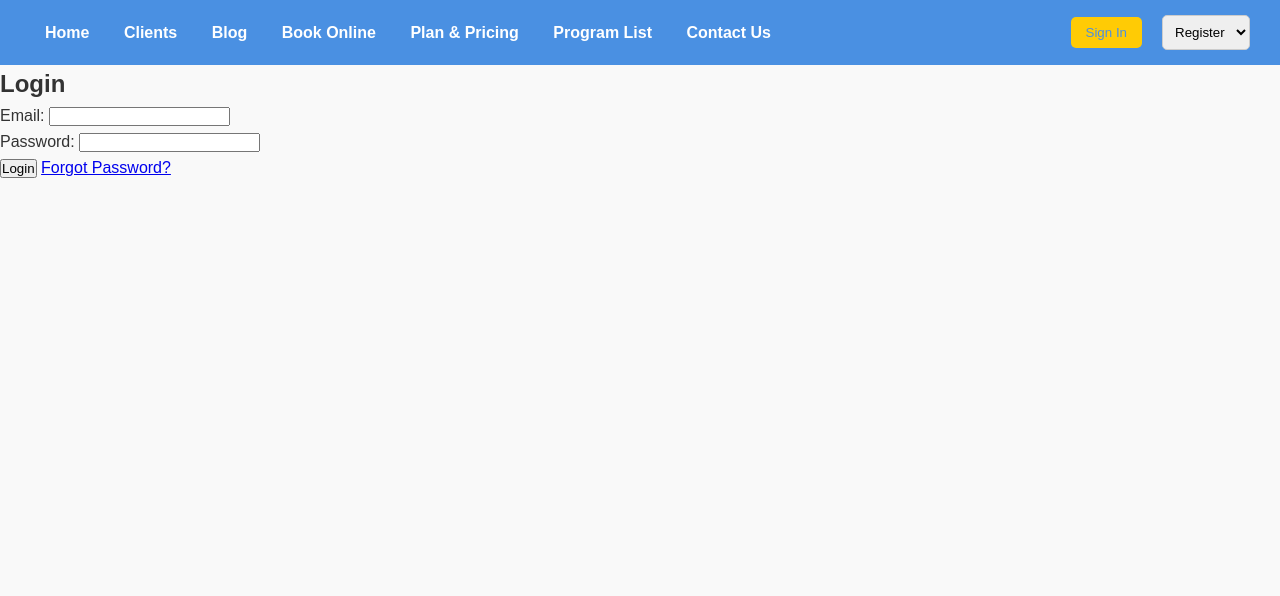
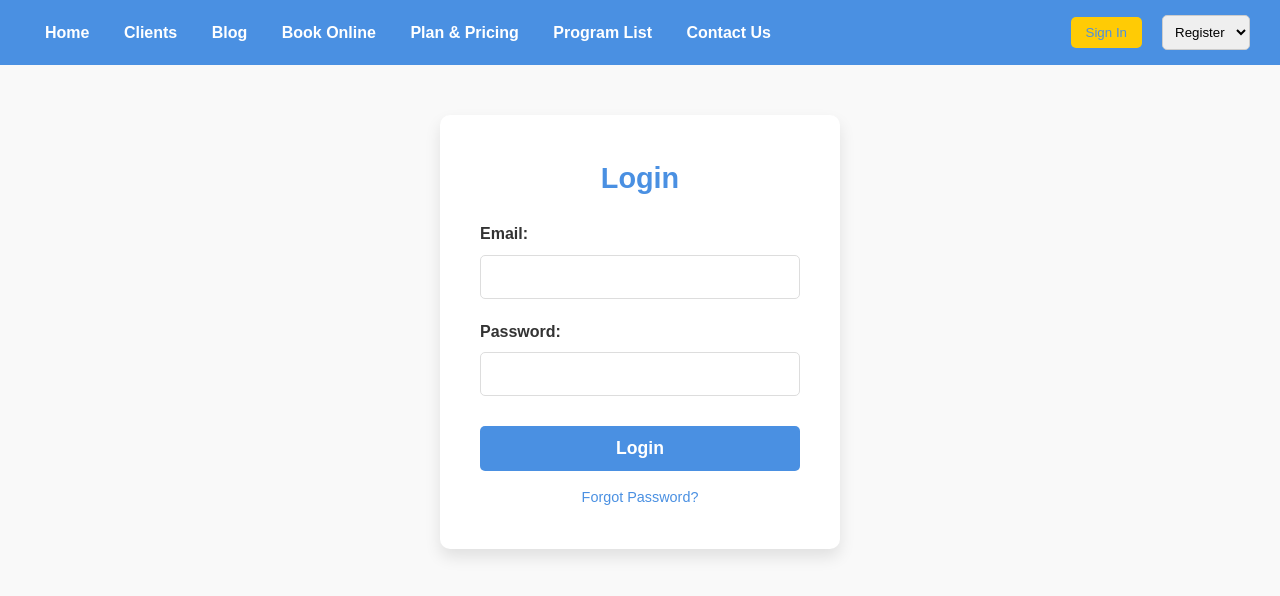
Before and after one commit to Mamasb/SmartDesk, a Flask app: page /login in a window 1280 px wide. Shown: the top 596 px of the page. Run offline with Flask 3, Linux system fonts and the light colour scheme.

Commit message:
general styling

```diff
--- a/static/styles.css
+++ b/static/styles.css
@@ -106,3 +106,186 @@ footer div:first-child {
 footer div:last-child {
   border-left: 1px solid #ccc;
 }
+/* Signup Form Styling */
+#signup {
+  background-color: #ffffff;
+  padding: 40px;
+  margin: 50px auto;
+  width: 100%;
+  max-width: 450px;
+  box-shadow: 0 8px 16px rgba(0, 0, 0, 0.1);
+  border-radius: 10px;
+  text-align: center;
+}
+
+#signup h2 {
+  margin-bottom: 25px;
+  color: #4a90e2;
+  font-size: 1.8em;
+  font-weight: bold;
+}
+
+/* Form Group Styling */
+.form-group {
+  margin-bottom: 20px;
+  text-align: left;
+}
+
+/* Label Styling */
+.form-group label {
+  display: block;
+  margin-bottom: 8px;
+  font-weight: bold;
+  color: #333;
+}
+
+/* Input Field Styling */
+.form-group input {
+  width: 100%;
+  padding: 12px 15px;
+  border: 1px solid #ddd;
+  border-radius: 5px;
+  font-size: 1em;
+  transition: border-color 0.3s ease, box-shadow 0.3s ease;
+}
+
+/* Input Field Hover and Focus Effects */
+.form-group input:hover,
+.form-group input:focus {
+  border-color: #4a90e2;
+  box-shadow: 0 0 5px rgba(74, 144, 226, 0.3);
+  outline: none;
+}
+
+/* Button Styling */
+button[type="submit"] {
+  background-color: #4a90e2;
+  color: white;
+  border: none;
+  padding: 12px 20px;
+  border-radius: 5px;
+  cursor: pointer;
+  font-size: 1.1em;
+  transition: background-color 0.3s ease;
+  width: 100%;
+  margin-top: 10px;
+  font-weight: bold;
+}
+
+/* Button Hover Effect */
+button[type="submit"]:hover {
+  background-color: #357ABD;
+}
+
+/* Responsive Adjustments */
+@media (max-width: 768px) {
+  #signup {
+    padding: 30px;
+    margin: 30px auto;
+  }
+
+  #signup h2 {
+    font-size: 1.6em;
+  }
+}
+/* Login Form Styling */
+#login {
+  background-color: #ffffff;
+  padding: 40px;
+  margin: 50px auto;
+  width: 100%;
+  max-width: 400px;
+  box-shadow: 0 8px 16px rgba(0, 0, 0, 0.1);
+  border-radius: 10px;
+  text-align: center;
+  position: relative; /* For better positioning */
+  transition: all 0.3s ease; /* Smooth transition for hover effects */
+}
+
+/* Header Styling for Form */
+#login h2 {
+  margin-bottom: 20px;
+  color: #4a90e2;
+  font-size: 1.8em;
+  font-weight: bold;
+}
+
+/* Form Group Styling */
+#login .form-group {
+  margin-bottom: 20px;
+  text-align: left;
+}
+
+/* Label Styling */
+#login .form-group label {
+  display: block;
+  margin-bottom: 8px;
+  font-weight: bold;
+  color: #333;
+}
+
+/* Input Field Styling */
+#login .form-group input {
+  width: 100%;
+  padding: 12px 15px;
+  border: 1px solid #ddd;
+  border-radius: 5px;
+  font-size: 1em;
+  transition: border-color 0.3s ease, box-shadow 0.3s ease;
+  outline: none;
+}
+
+/* Input Hover and Focus Effects */
+#login .form-group input:hover,
+#login .form-group input:focus {
+  border-color: #4a90e2;
+  box-shadow: 0 0 8px rgba(74, 144, 226, 0.2);
+}
+
+/* Button Styling */
+#login button[type="submit"] {
+  background-color: #4a90e2;
+  color: white;
+  border: none;
+  padding: 12px 20px;
+  border-radius: 5px;
+  cursor: pointer;
+  font-size: 1.1em;
+  width: 100%;
+  font-weight: bold;
+  margin-top: 10px;
+  transition: background-color 0.3s ease, transform 0.2s ease;
+}
+
+/* Button Hover Effect */
+#login button[type="submit"]:hover {
+  background-color: #357ABD;
+  transform: translateY(-2px); /* Slight lift effect on hover */
+}
+
+/* Forgot Password Link Styling */
+#login .forgot-password {
+  display: block;
+  margin-top: 15px;
+  color: #4a90e2;
+  text-decoration: none;
+  font-size: 0.9em;
+  transition: color 0.3s ease;
+}
+
+#login .forgot-password:hover {
+  color: #357ABD;
+  text-decoration: underline;
+}
+
+/* Responsive Adjustments */
+@media (max-width: 768px) {
+  #login {
+    padding: 30px;
+    margin: 30px auto;
+  }
+
+  #login h2 {
+    font-size: 1.6em;
+  }
+}
```
